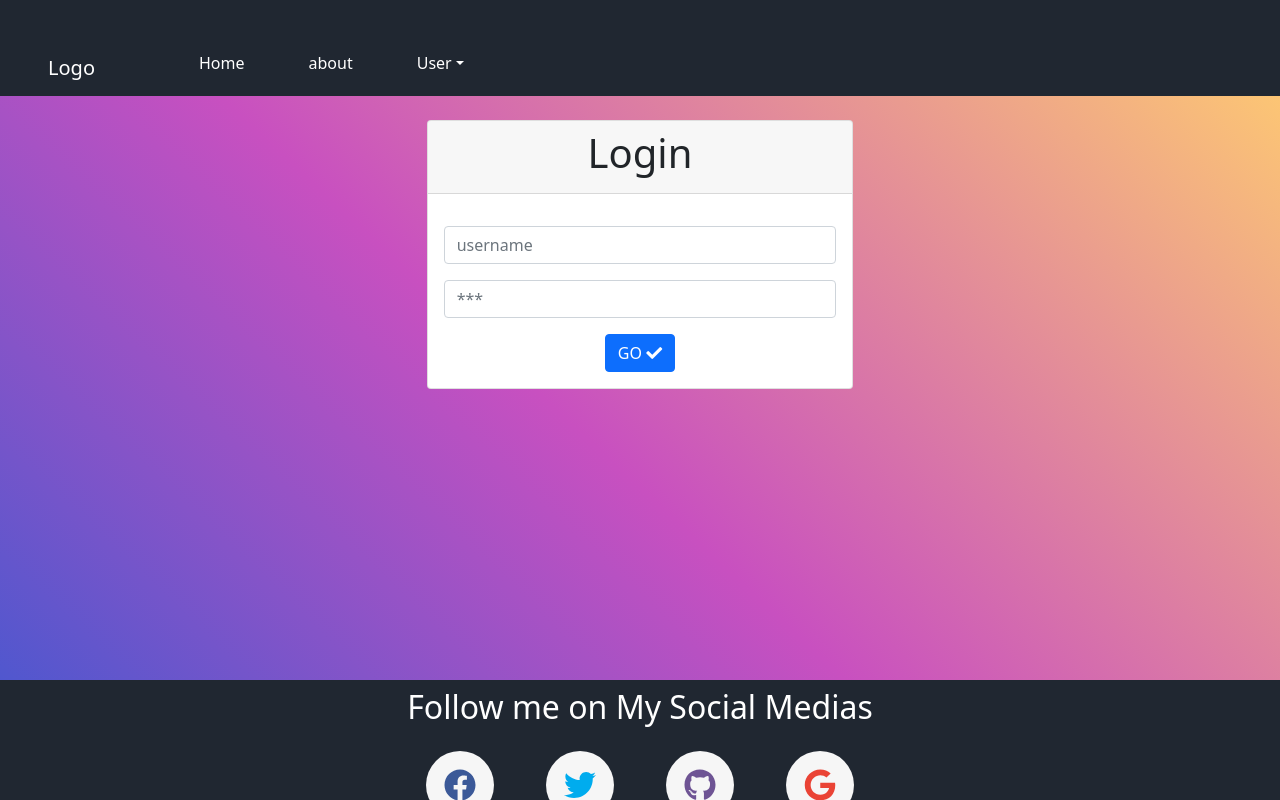
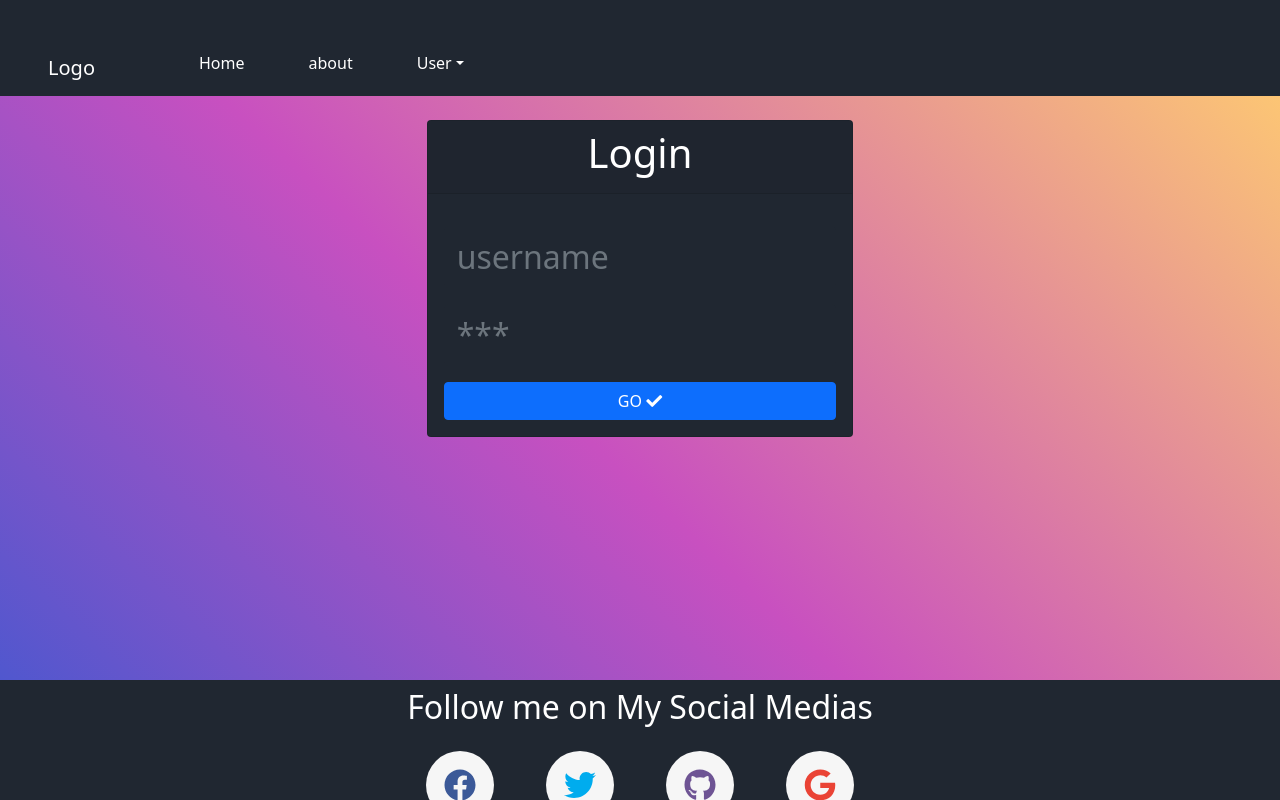
Before and after one commit to AlejoTorres2001/React_TODO_WebApp, a React (Create React App) app: page /login in a window 1280 px wide. Built offline with nearby package versions, Linux system fonts and the light colour scheme.

Commit message:
styled login page

```diff
--- a/src/components/pages/Login/LoginPage.js
+++ b/src/components/pages/Login/LoginPage.js
@@ -1,6 +1,7 @@
 import { React, useState } from "react";
 import { useHistory, useLocation } from "react-router-dom";
 import useAuth from "../../auth/useAuth";
+import '../../../styles/LoginPage.css'
 const LoginPage = () => {
   const auth = useAuth();
   const history = useHistory();
@@ -31,15 +32,15 @@ const LoginPage = () => {
       )}
 
       <div class="col-md-4 mx-auto ">
-        <div class="card mt-4 text-center carta">
+        <div class="card mt-4 text-center carta background">
           <div class="card-header  carta-header">
-            <h1>Login</h1>
+            <h1 class="text-white">Login</h1>
           </div>
           <div class="card-body">
             <form>
               <div class="mt-3">
                 <input
-                  class="input form-control"
+                  class="input form-control input-background "
                   type="text"
                   name="code"
                   placeholder="username"
@@ -49,7 +50,7 @@ const LoginPage = () => {
               </div>
               <div class="mt-3">
                 <input
-                  class="input form-control"
+                  class="input form-control input-background"
                   type="password"
                   name="code"
                   placeholder="***"
@@ -59,7 +60,7 @@ const LoginPage = () => {
               </div>
               <div class="mt-3">
                 <button
-                  class=" btn btn-primary tamaño"
+                  class=" btn btn-primary w-100"
                   type="button"
                   id="submit"
                   onClick={handleLogin}
--- /dev/null
+++ b/src/styles/LoginPage.css
@@ -0,0 +1,8 @@
+.input-background{
+    outline: 0;
+    border-width: 0 0 2px;
+    border-color: #202731 !important;
+    background: #202731 !important;
+    font-size: xx-large !important;
+    color:#f6f6f6 !important;
+  }
--- a/src/styles/index.css
+++ b/src/styles/index.css
@@ -12,6 +12,7 @@ body {
 
 }
 
+
 code {
   font-family: source-code-pro, Menlo, Monaco, Consolas, 'Courier New',
     monospace;
```
Also changed, not shown: src/styles/NavegationBar.css (line endings or trailing spaces).
